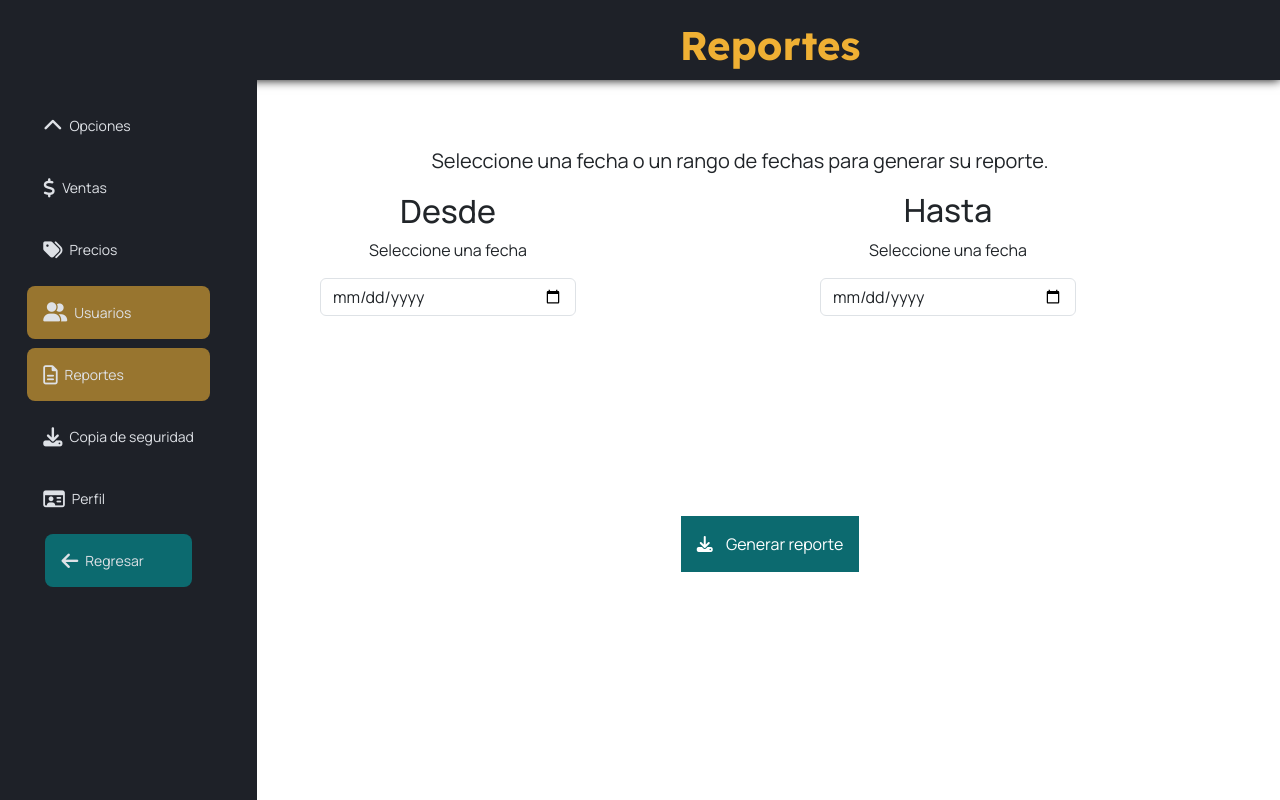
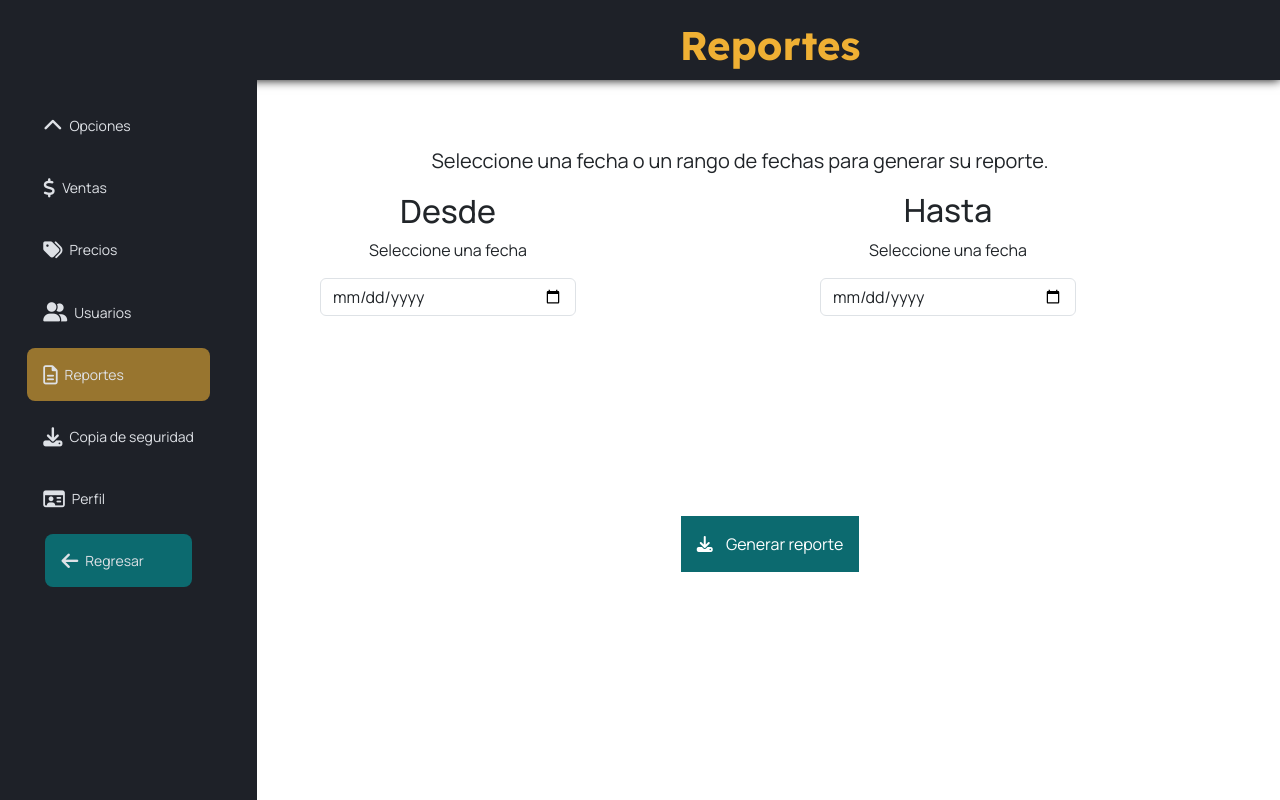
Before and after one commit to Murderd0ll/Wall-Ve-, a PHP site: page /Admin_RCalendario.php in a window 1280 px wide. Run offline with PHP 8.4, Linux system fonts and the light colour scheme; a user stored in the database is signed in.

Commit message:
**Se cambió el activo en calendario

```diff
--- a/Wall-VE-main/Admin_RCalendario.php
+++ b/Wall-VE-main/Admin_RCalendario.php
@@ -135,7 +135,7 @@ if(empty($_SESSION['user'])){
                 </a>
             </li>
 
-            <li class="activo">
+            <li>
                 <a href="Admin_Usuarios.php">
                     <i class="fa-solid fa-user-group"
                         title="Ir a la sección de usuarios. Encontrará toda la información necesaria para agregar, editar o eliminar usuarios."></i>
```
